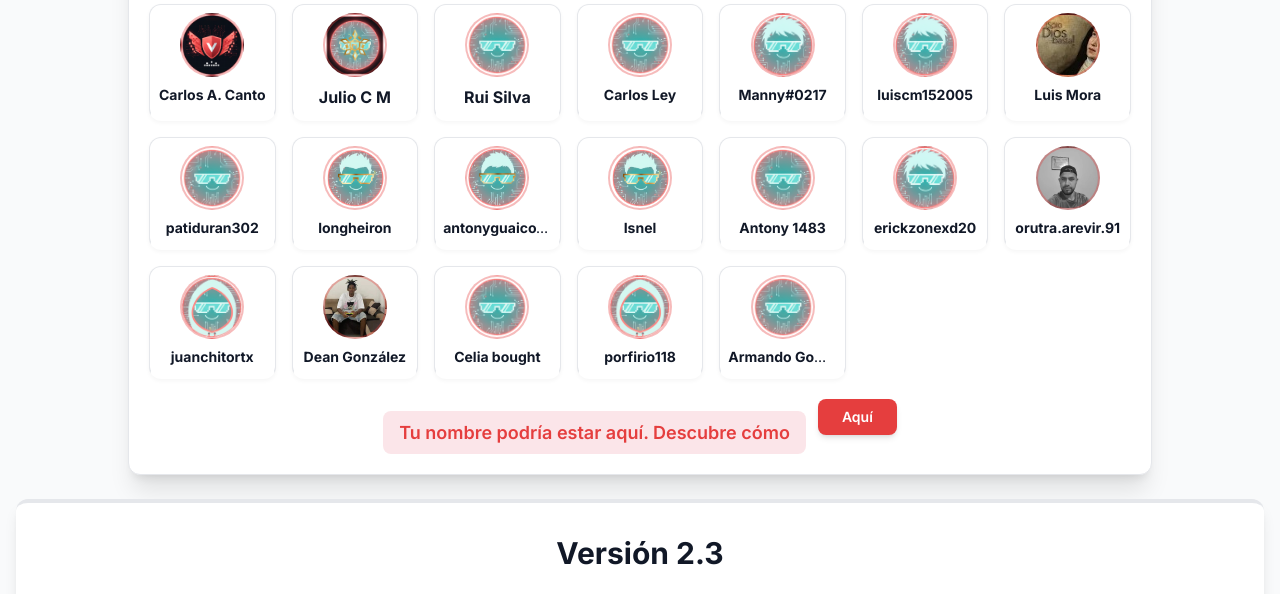
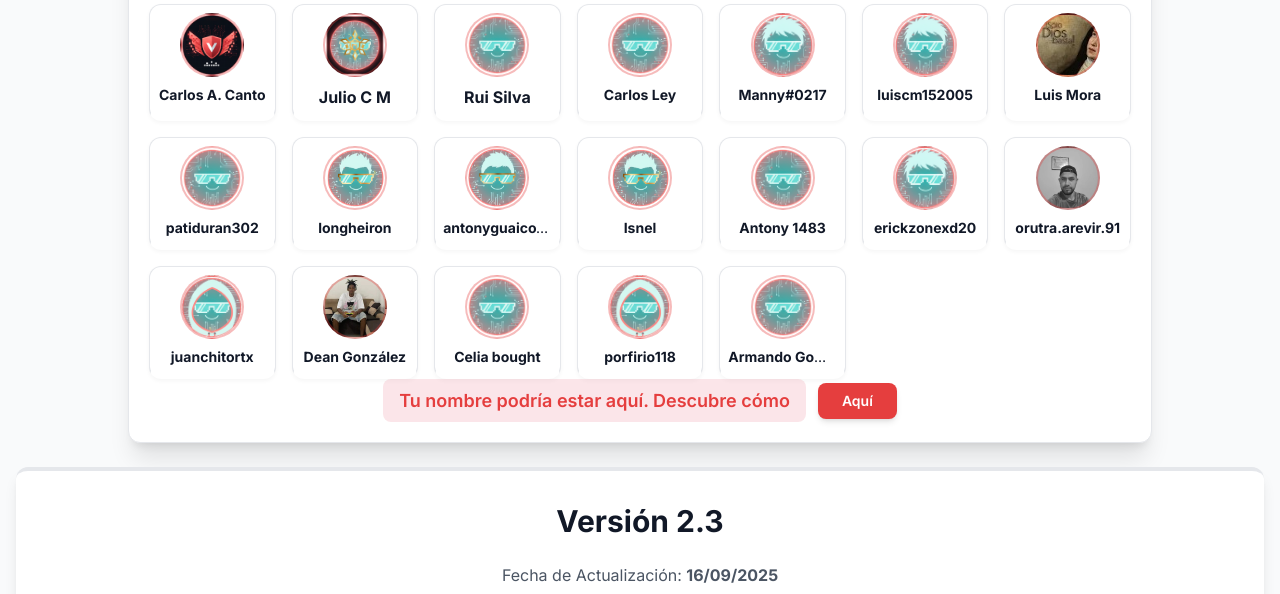
Before and after one commit to PadeX-YT/bcdex, a plain HTML site: page descarga.html in a window 1280 px wide. Shown: the part 433-1027 px from the top of the page. Drawn offline with nearby package versions, Linux system fonts and the light colour scheme.

Commit message:
Update descarga.html

```diff
--- a/descarga.html
+++ b/descarga.html
@@ -15,7 +15,7 @@
     <style>
         .donaciones-destacado {
             display: inline-block;
-            margin-top: 2rem;
+            margin-top: 0; /* aligned within flex row */
             font-size: 1.125rem; /* text-lg */
             font-weight: 600; /* semibold */
             color: var(--color-accent, #D90429);
```
